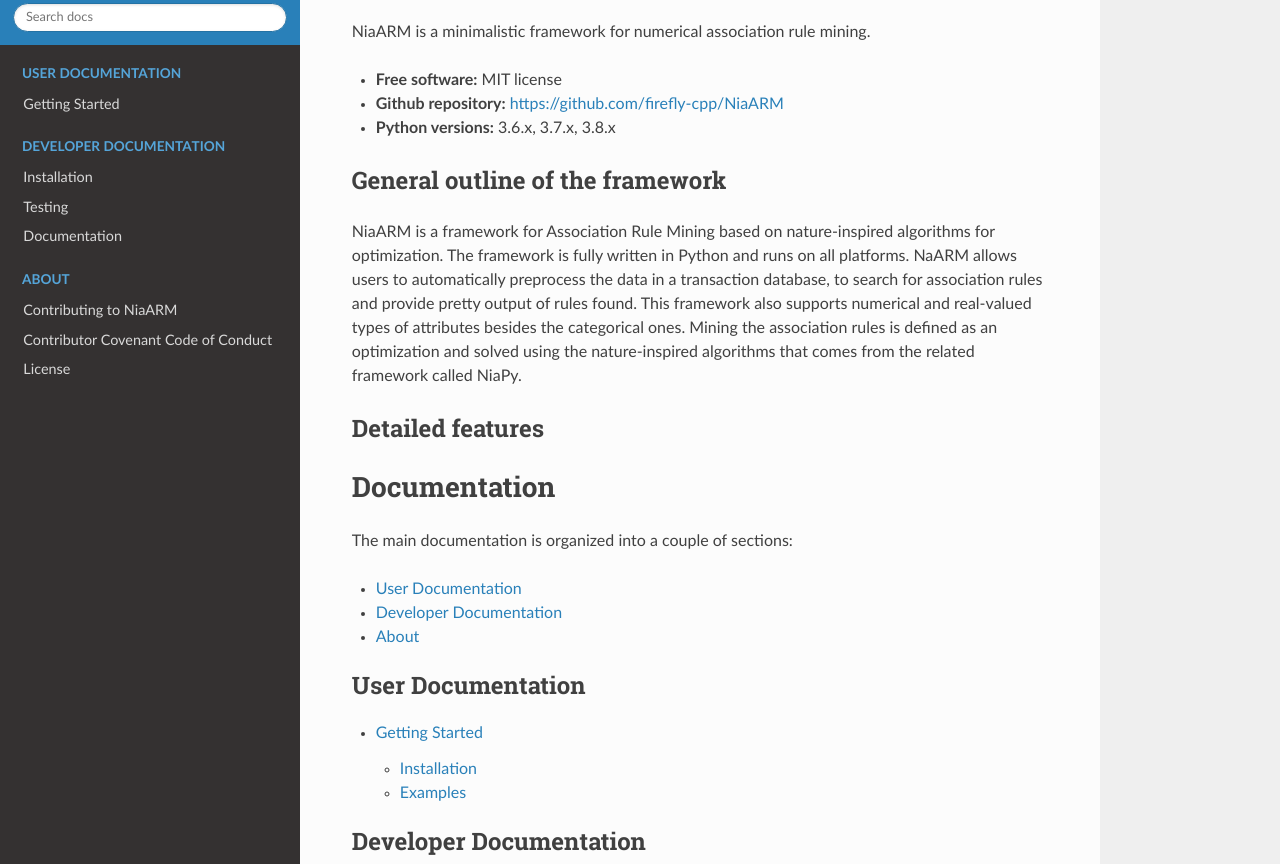
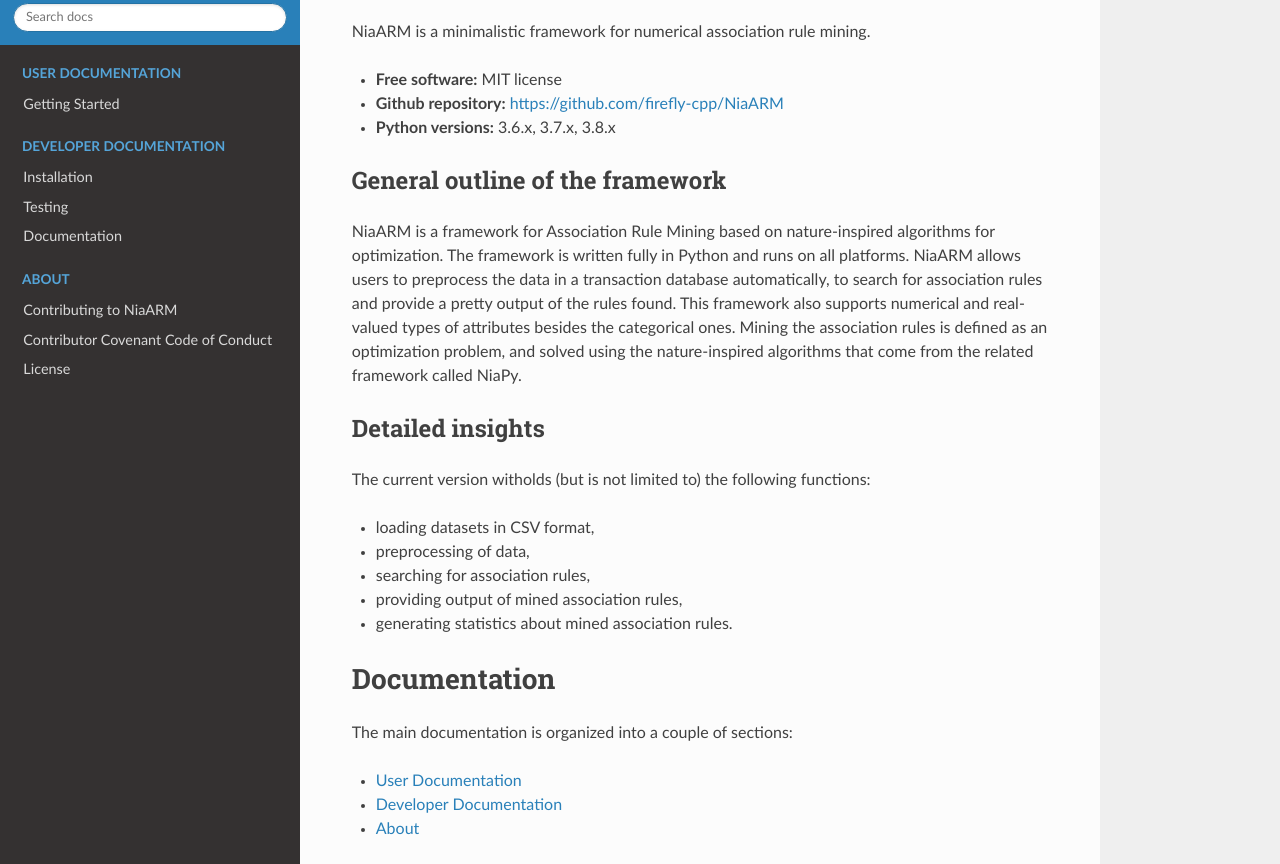
Before and after one commit to firefly-cpp/NiaARM, a Sphinx documentation site: the page built from docs/index.rst, in a window 1280 px wide and 900 px high, scrolled down 228 px, cut to the strip 36-900 px from the top of the window. Built offline with Sphinx 7.4.7 and the Read the Docs theme 2.0.0, drawn with Linux system fonts in a browser that asks for light colours; pages that are not in the unit, such as notebooks, are missing from menus.

Commit message:
Update docs

```diff
--- a/docs/index.rst
+++ b/docs/index.rst
@@ -12,10 +12,19 @@
 General outline of the framework
 ---------------------------------
 
-NiaARM is a framework for Association Rule Mining based on nature-inspired algorithms for optimization. The framework is fully written in Python and runs on all platforms. NaARM allows users to automatically preprocess the data in a transaction database, to search for association rules and provide pretty output of rules found. This framework also supports numerical and real-valued types of attributes besides the categorical ones. Mining the association rules is defined as an optimization and solved using the nature-inspired algorithms that comes from the related framework called NiaPy.
+NiaARM is a framework for Association Rule Mining based on nature-inspired algorithms for optimization. The framework is written fully in Python and runs on all platforms. NiaARM allows users to preprocess the data in a transaction database automatically, to search for association rules and provide a pretty output of the rules found. This framework also supports numerical and real-valued types of attributes besides the categorical ones. Mining the association rules is defined as an optimization problem, and solved using the nature-inspired algorithms that come from the related framework called NiaPy.
 
-Detailed features
+Detailed insights
 -----------------------
+
+The current version witholds (but is not limited to) the following functions:
+
+- loading datasets in CSV format,
+- preprocessing of data,
+- searching for association rules,
+- providing output of mined association rules,
+- generating statistics about mined association rules.
+
 
 Documentation
 =============
```
Also changed, not shown: README.md (+2 -2 lines).
